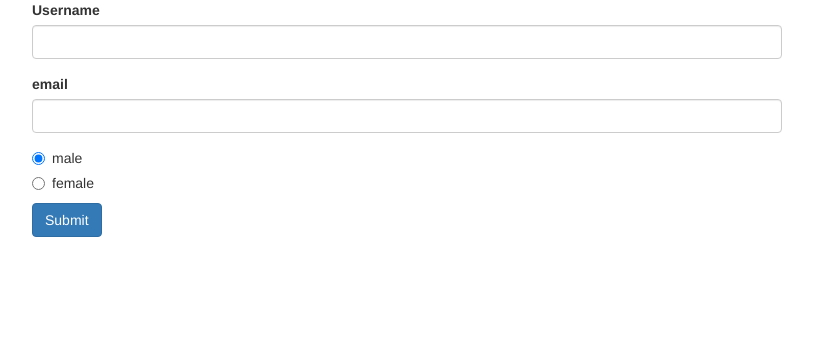
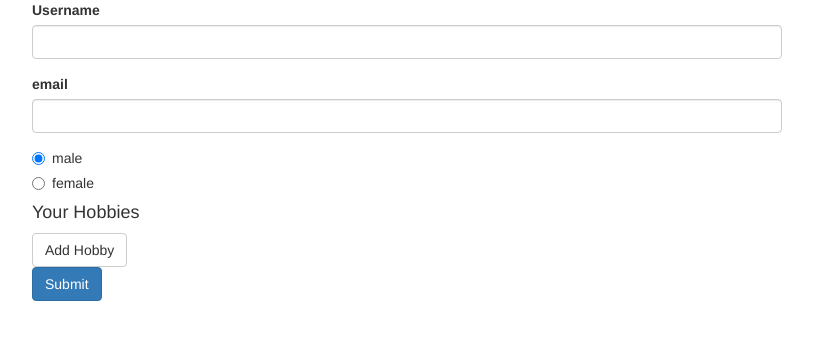
Before and after one commit to scallopy/reactive-forms, an Angular app: page / in a window 1280 px wide. Shown: the top 340 px of the page, without its empty margins (233-1046 px from the left). Built offline with nearby package versions, Linux system fonts and the light colour scheme.

Commit message:
Add hobbies via FormArray

```diff
--- a/src/app/app.component.html
+++ b/src/app/app.component.html
@@ -38,6 +38,21 @@
             [value]="gender">{{ gender }}
           </label>
         </div>
+        <div formArrayName="hobbies">
+          <h4>Your Hobbies</h4>
+          <button
+            class="btn btn-default"
+            type="button"
+            (click)="onAddHobby()">
+            Add Hobby
+          </button>
+          <div class="form-group"
+            *ngFor="let hobbyControl of signupForm.get('hobbies').controls; let i = index">
+            <input type="text"
+                   class="form-control"
+                   [formControlName]="i">
+          </div>
+        </div>
         <span
           *ngIf="!signupForm.valid && signupForm.touched"
           class="help-block">
--- a/src/app/app.component.ts
+++ b/src/app/app.component.ts
@@ -1,5 +1,5 @@
 import { Component, OnInit } from '@angular/core';
-import { FormGroup, FormControl, Validators } from '@angular/forms';
+import { FormGroup, FormControl, Validators, FormArray } from '@angular/forms';
 
 @Component({
   selector: 'app-root',
@@ -16,11 +16,17 @@ export class AppComponent implements OnInit {
         'username': new FormControl(null, Validators.required),
         'email': new FormControl(null, [Validators.required, Validators.email]),
       }),
-      'gender': new FormControl('male')
+      'gender': new FormControl('male'),
+      'hobbies': new FormArray([])
     });
   }
 
   onSubmit() {
     console.log(this.signupForm);
   }
+
+  onAddHobby() {
+    const control = new FormControl(null, Validators.required);
+    (<FormArray>this.signupForm.get('hobbies')).push(control);
+  }
 }
```
